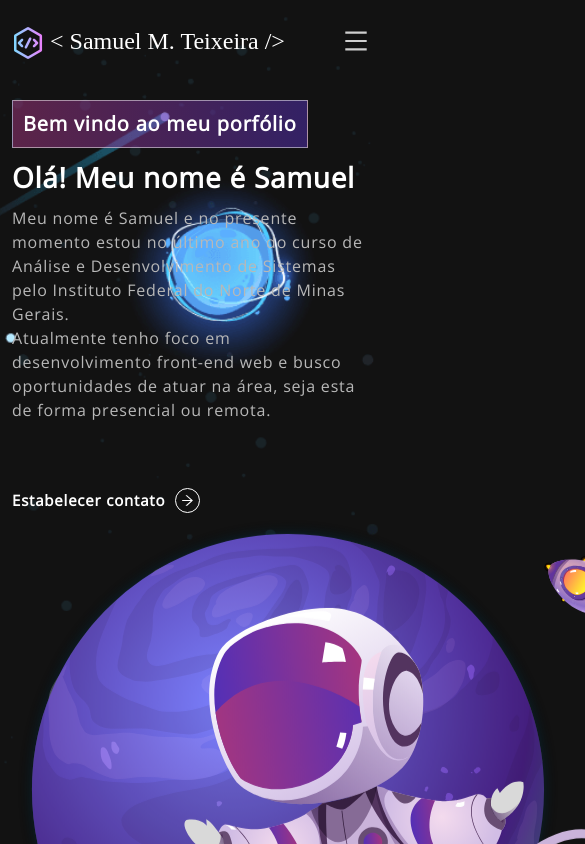
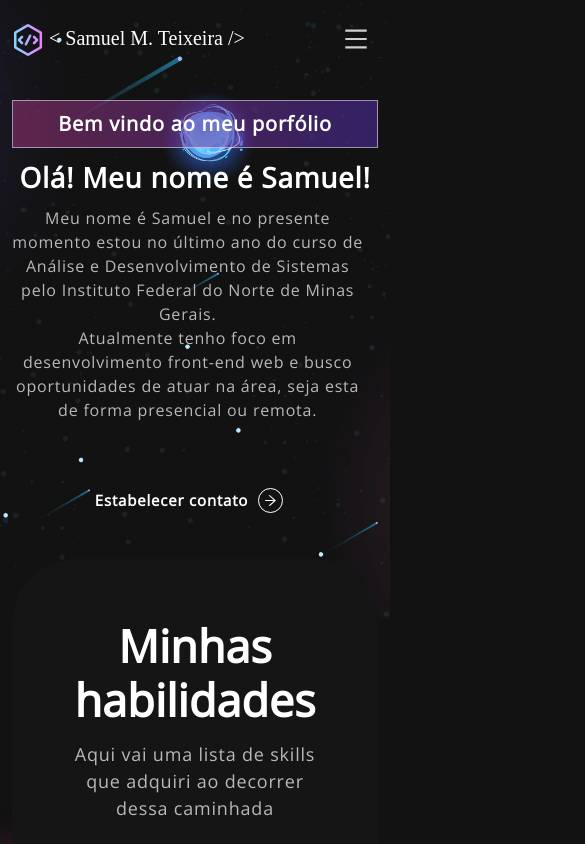
Before and after one commit to SamuelMTeixeira/Portfolio, a React (Create React App) app: page / in a window 390 px wide. Shown: the top 844 px of the page, 585 px wide, since content can reach past the window. Built offline with nearby package versions, Linux system fonts and the light colour scheme.

Commit message:
adjustments

```diff
--- a/src/assets/css/App.css
+++ b/src/assets/css/App.css
@@ -3,10 +3,10 @@
 html {
     scroll-behavior: smooth;
     scroll-padding-top: 65px;
+    overflow-x: hidden !important;
 }
 body {
     font-weight: 400 !important;
-    overflow-x: hidden !important;
     position: relative;
     font-family: 'Open Sans', sans-serif !important;
 
--- a/src/assets/css/AppBar.css
+++ b/src/assets/css/AppBar.css
@@ -13,7 +13,7 @@ nav.navbar.scrolled {
 
 nav.navbar .navbar-brand {
     font-family: 'Pacifico', cursive;
-    font-size: 1.5em !important;
+    font-size: 20px !important;
 }
 
 nav.navbar .navbar-nav .nav-link.navbar-link {
--- a/src/components/AppBar.js
+++ b/src/components/AppBar.js
@@ -69,9 +69,10 @@ const AppBar = () => {
     <header>
       <Navbar bg="dark" variant="dark" fixed="top" expand="lg" className={scrolled ? 'scrolled' : ''}>
         <Container>
-          <Navbar.Brand href="#">
+          <Navbar.Brand href="#" class="d-flex align-items-center">
             <img width={'32px'} src="logo.png" alt='logo' />
-            {pageName}</Navbar.Brand>
+            {pageName}
+          </Navbar.Brand>
 
           <Navbar.Toggle aria-controls={'offcanvasNavbar-expand-lg'}>
             <MenuOutlined className="toggler-icon" />
--- a/src/components/Contact.js
+++ b/src/components/Contact.js
@@ -38,11 +38,11 @@ const Contact = () => {
             <Container>
                 <Row className='d-flex align-items-center'>
                     <Col md={6} >
-                        <img src={contatoImg} alt='contate-me' />
+                        <img src={contatoImg} className="d-none d-md-flex" alt='contate-me' />
                     </Col>
 
                     <Col md={6} >
-                        <h2>Entrar em contato</h2>
+                        <h2 className="text-center text-md-start">Entrar em contato</h2>
                         <Form onSubmit={handleSubmit}>
                             <Row className="px-1">
                                 <Form.Group as={Col} controlId="formGridName">
@@ -69,7 +69,7 @@ const Contact = () => {
                             </Form.Group>
 
 
-                            <Button variant="primary" type="submit">
+                            <Button variant="primary" type="submit" className="w-100">
                                 <span>{buttonText}</span>
                             </Button>
 
--- a/src/components/Home.js
+++ b/src/components/Home.js
@@ -67,18 +67,18 @@ const Home = () => {
                         <TrackVisibility>
                             {({ isVisible }) =>
                                 <div className={isVisible ? "animate__animated animate__fadeInDown" : ""}>
-                                    <span className='tagline'>Bem vindo ao meu porfólio</span>
-                                    <h1>{`Olá! `} <span className='wrap'>{text}</span>  </h1>
-                                    <p>
+                                    <span className='tagline d-flex align-items-center justify-content-center justify-content-md-start'>Bem vindo ao meu porfólio</span>
+                                    <h1 className='text-center text-md-start'>{`Olá! `} <span className='wrap'>{text}</span>  </h1>
+                                    <p className='text-center text-md-start'>
                                         Meu nome é Samuel e no presente momento estou no último ano do curso de Análise e Desenvolvimento de Sistemas pelo Instituto Federal do Norte de Minas Gerais. <br />
                                         Atualmente tenho foco em desenvolvimento front-end web e busco oportunidades de atuar na área, seja esta de forma presencial ou remota.
                                     </p>
-                                    <a href='#connect' className='btn d-flex align-items-center' onClick={() => { console.log('quero estabelecer contato!') }}> Estabelecer contato  <ArrowRightOutlined />  </a>
+                                    <a href='#connect' className='btn d-flex align-items-center justify-content-center justify-content-md-start' onClick={() => { console.log('quero estabelecer contato!') }}> Estabelecer contato  <ArrowRightOutlined />  </a>
                                 </div>}
                         </TrackVisibility>
                     </Col>
                     <Col xs={12} md={6} xl={5}>
-                        <img src={homeImg} alt="home page" />
+                        <img src={homeImg} className="d-none d-md-flex" alt="home page" />
                     </Col>
                 </Row>
             </Container>
```
